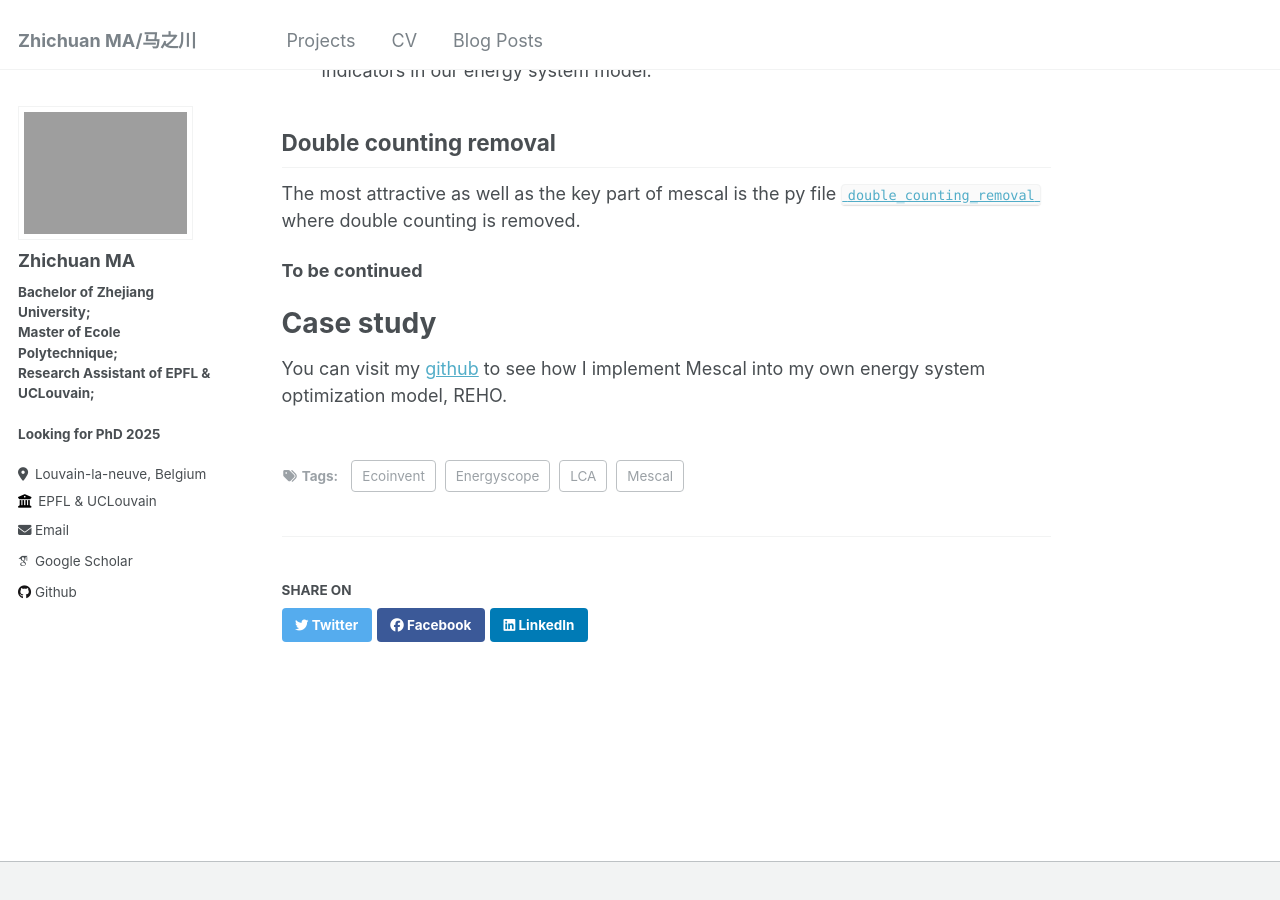
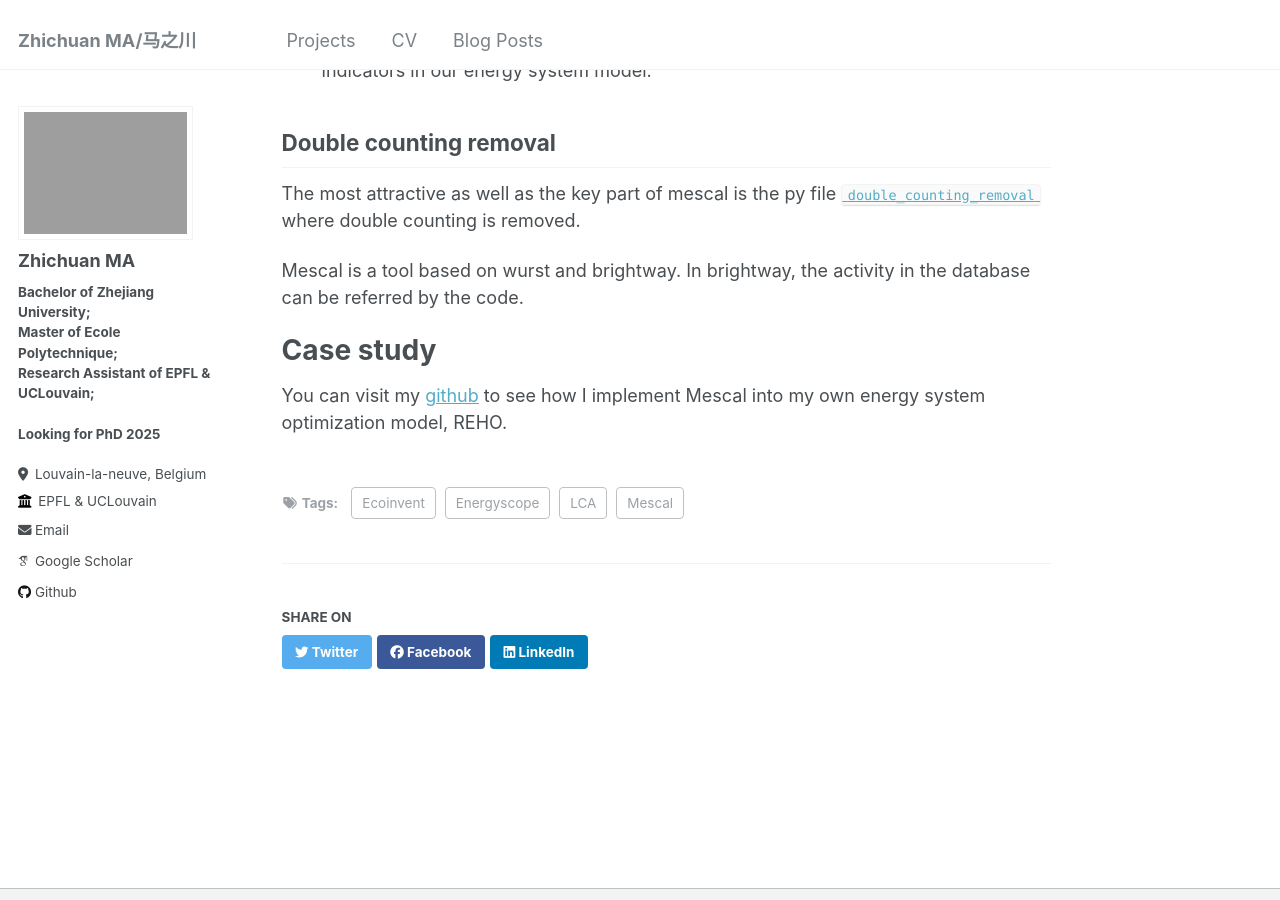
Before and after one commit to zhichuanma/zhichuanma.github.io, a Jekyll site: the page built from _posts/2024-08-26-blog-post-1.md, in a window 1280 px wide and 900 px high, scrolled down 2420 px. Built offline with Jekyll 4.4.1, drawn with Linux system fonts in a browser that asks for light colours; some web fonts are replaced.

```diff
--- a/_posts/2024-08-26-blog-post-1.md
+++ b/_posts/2024-08-26-blog-post-1.md
@@ -56,7 +56,8 @@ impact_abbrev = pd.read_csv(f'./REHO_data/{esm_location}/impact_abbrev.csv')
 
 The most attractive as well as the key part of mescal is the py file [`double_counting_removal`](https://github.com/matthieu-str/mescal/blob/master/mescal/double_counting.py) where double counting is removed.
 
-**To be continued**
+Mescal is a tool based on wurst and brightway. In brightway, the activity in the database can be referred by the code.
+
 
 # Case study
 
```
Also changed, not shown: 1 other file.
